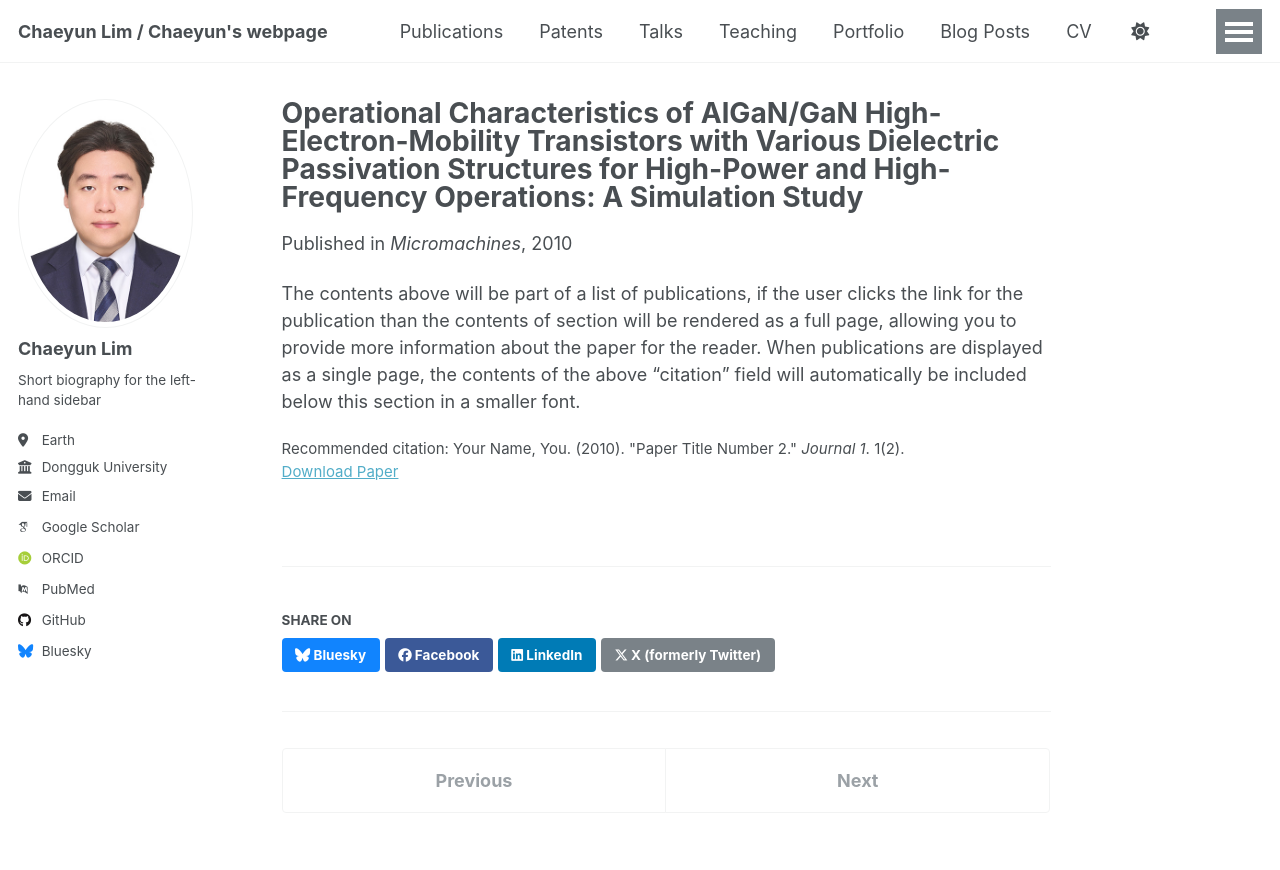
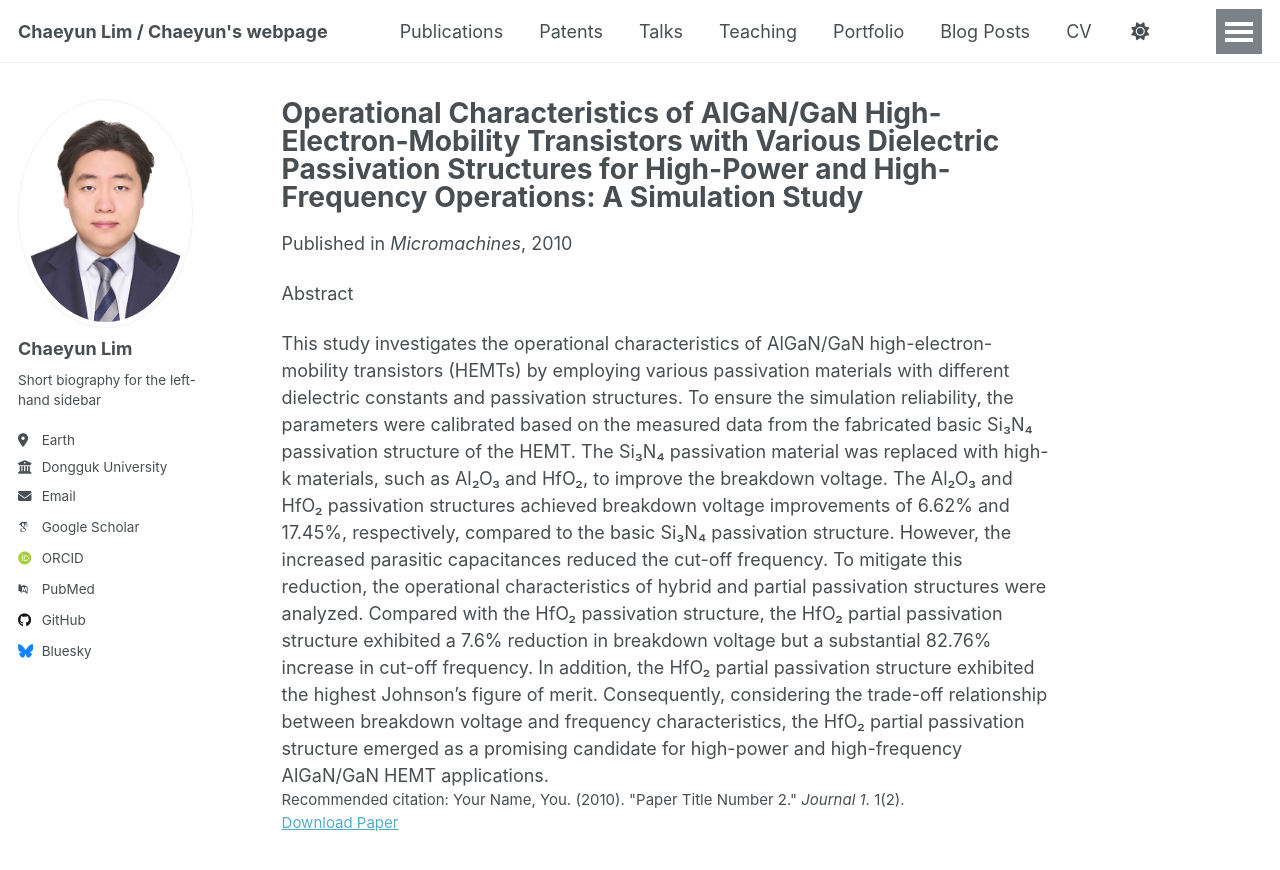
Before and after one commit to Chaeyun97/Chaeyun97.github.io, a Jekyll site: the page built from _publications/2010-10-01-paper-title-number-2.md, in a window 1280 px wide and 900 px high. Shown: the top 870 px of the window. Built offline with Jekyll 4.4.1, drawn with Linux system fonts in a browser that asks for light colours; some web fonts are replaced; a script that is not in the unit is left out.

Commit message:
Update 2010-10-01-paper-title-number-2.md

```diff
--- a/_publications/2010-10-01-paper-title-number-2.md
+++ b/_publications/2010-10-01-paper-title-number-2.md
@@ -3,12 +3,21 @@ title: "Operational Characteristics of AlGaN/GaN High-Electron-Mobility Transist
 collection: publications
 category: manuscripts
 permalink: /publication/2010-10-01-paper-title-number-2
-excerpt: 'This paper is about the number 2. The number 3 is left for future work.'
 date: 2010-10-01
 venue: 'Micromachines'
 
 paperurl: 'http://chaeyun97.github.io/files/Micromachines.pdf'
 citation: 'Your Name, You. (2010). &quot;Paper Title Number 2.&quot; <i>Journal 1</i>. 1(2).'
 ---
+Abstract
 
-The contents above will be part of a list of publications, if the user clicks the link for the publication than the contents of section will be rendered as a full page, allowing you to provide more information about the paper for the reader. When publications are displayed as a single page, the contents of the above "citation" field will automatically be included below this section in a smaller font.
+<div class="justify-text">
+
+This study investigates the operational characteristics of AlGaN/GaN high-electron-mobility transistors (HEMTs) by employing various passivation materials with different dielectric constants and passivation structures.
+To ensure the simulation reliability, the parameters were calibrated based on the measured data from the fabricated basic Si₃N₄ passivation structure of the HEMT. The Si₃N₄ passivation material was replaced with high-k materials, such as Al₂O₃ and HfO₂, to improve the breakdown voltage. The Al₂O₃ and HfO₂ passivation structures achieved breakdown voltage improvements of 6.62% and 17.45%, respectively, compared to the basic Si₃N₄ passivation structure.
+
+However, the increased parasitic capacitances reduced the cut-off frequency. To mitigate this reduction, the operational characteristics of hybrid and partial passivation structures were analyzed. Compared with the HfO₂ passivation structure, the HfO₂ partial passivation structure exhibited a 7.6% reduction in breakdown voltage but a substantial 82.76% increase in cut-off frequency.
+
+In addition, the HfO₂ partial passivation structure exhibited the highest Johnson’s figure of merit. Consequently, considering the trade-off relationship between breakdown voltage and frequency characteristics, the HfO₂ partial passivation structure emerged as a promising candidate for high-power and high-frequency AlGaN/GaN HEMT applications.
+
+</div>
```
